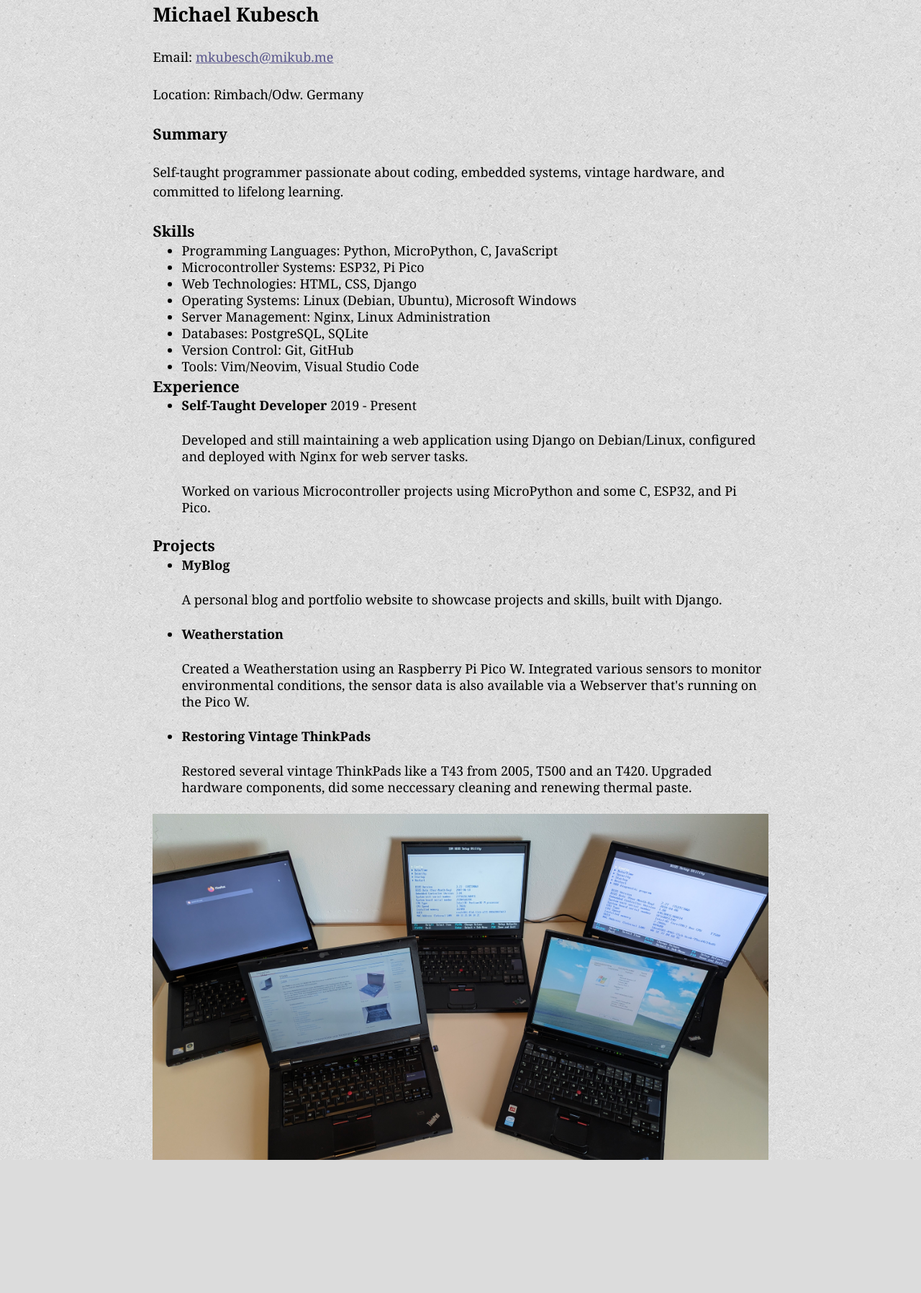
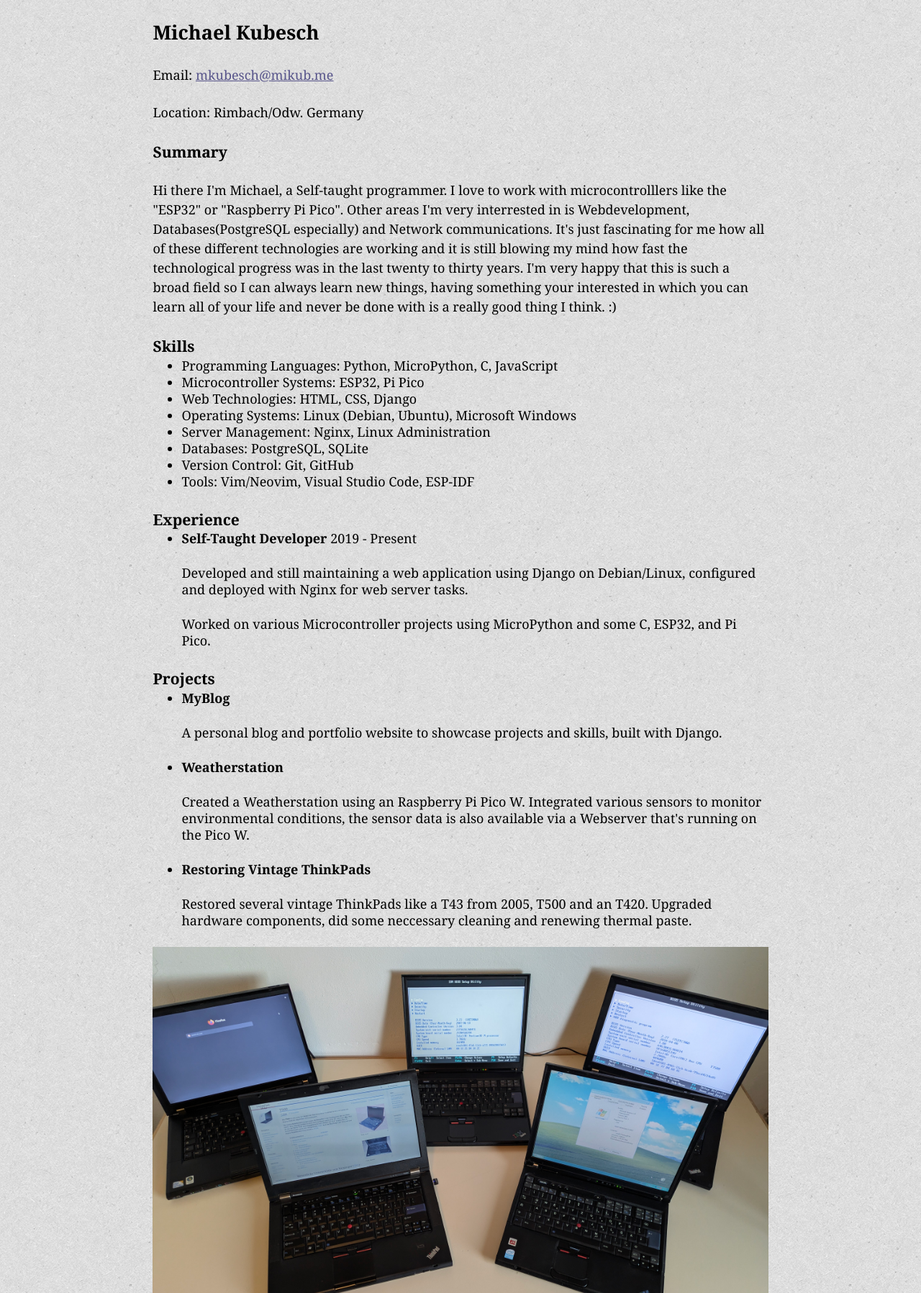
Before and after one commit to M-Kub/myblog, a Django app: template home/templates/home/about.html in a window 1280 px wide. Shown: the part 123-1920 px from the top of the page at 72% size. Before the commit the page ends 1735 px from the top, so only its background shows below. Run offline with Django 3.2, Linux system fonts and the light colour scheme; the template is opened without the code that fills it, so the values that code supplies are empty.

Commit message:
about me added

```diff
--- a/home/static/css/style.css
+++ b/home/static/css/style.css
@@ -51,7 +51,9 @@ pre, code {
 ul, li {
   line-height:calc(1.5rem - 1px)
 }
-
+ul {
+  margin-bottom: 25px;
+}
 #root, #__next {
   isolation: isolate;
 }
@@ -91,9 +93,8 @@ ul, li {
   vertical-align: middle;
   align-items: center;
 }
-.postList {
-  line-height:calc(1.2rem - 1px);
-  height: auto;
+.linkList {
+  margin: 10px;
 }
 a:link, a:visited {
   color: rgb(88, 85, 139);
--- a/home/templates/home/about.html
+++ b/home/templates/home/about.html
@@ -10,7 +10,14 @@
 	<p>Email: <a href="mailto:mkubesch@mikub.me">mkubesch@mikub.me</a></p>
 	<p>Location: Rimbach/Odw. Germany</p>
 	<h3>Summary</h3>
-	<p>Self-taught programmer passionate about coding, embedded systems, vintage hardware, and committed to lifelong learning.</p>
+	<p>
+		Hi there I'm Michael, a Self-taught programmer. I love to work with microcontrolllers like the "ESP32" or "Raspberry Pi Pico".
+		Other areas I'm very interrested in is Webdevelopment, Databases(PostgreSQL especially) and Network communications.
+		It's just fascinating for me how all of these different technologies are working and it is still blowing my mind how fast
+		the technological progress was in the last twenty to thirty years. I'm very happy that this is such a broad field so I can
+		always learn new things, having something your interested in which you can learn all of your life and never be done with
+		is a really good thing I think. :)
+	</p>
 	<h3>Skills</h3>
 	<ul>
 		<li>Programming Languages: Python, MicroPython, C, JavaScript</li>
@@ -20,34 +27,44 @@
 		<li>Server Management: Nginx, Linux Administration</li>
 		<li>Databases: PostgreSQL, SQLite</li>
 		<li>Version Control: Git, GitHub</li>
-		<li>Tools: Vim/Neovim, Visual Studio Code</li>
+		<li>Tools: Vim/Neovim, Visual Studio Code, ESP-IDF</li>
 	</ul>
 	<h3>Experience</h3>
 	<ul>
 		<li>
 			<strong>Self-Taught Developer</strong>
 			<span>2019 - Present</span>
-			<p>Developed and still maintaining a web application using Django on Debian/Linux,
-			configured and deployed with Nginx for web server tasks.</p>
-			<p>Worked on various Microcontroller projects using MicroPython and some C, ESP32, and Pi Pico.</p>
+			<p>
+				Developed and still maintaining a web application using Django on Debian/Linux,
+				configured and deployed with Nginx for web server tasks.
+			</p>
+			<p>
+				Worked on various Microcontroller projects using MicroPython and some C, ESP32, and Pi Pico.
+			</p>
 		</li>
 	</ul>
 	<h3>Projects</h3>
 	<ul>
 		<li>
 			<strong>MyBlog</strong>
-			<p>A personal blog and portfolio website to showcase projects and skills, built with Django.</p>
+			<p>
+				A personal blog and portfolio website to showcase projects and skills, built with Django.
+			</p>
 		</li>
 		<li>
 			<strong>Weatherstation</strong>
-			<p>Created a Weatherstation using an Raspberry Pi Pico W. Integrated various sensors
-			to monitor environmental conditions, the sensor data is also available via a Webserver that's running
-			on the Pico W.</p>
+			<p>
+				Created a Weatherstation using an Raspberry Pi Pico W. Integrated various sensors
+				to monitor environmental conditions, the sensor data is also available via a Webserver that's running
+				on the Pico W.
+			</p>
 		</li>
 		<li>
 			<strong>Restoring Vintage ThinkPads</strong>
-			<p>Restored several vintage ThinkPads like a T43 from 2005, T500 and an T420. Upgraded hardware components,
-				did some neccessary cleaning and renewing thermal paste. </p>
+			<p>
+				Restored several vintage ThinkPads like a T43 from 2005, T500 and an T420. Upgraded hardware components,
+				did some neccessary cleaning and renewing thermal paste.
+			</p>
 		</li>
 	</ul>
 	<img src="{% static 'images/thinkpadCollection.jpg' %}" alt="my thinkpad collection" />
```
Also changed, not shown: home/templates/home/post_list.html (+7 -5 lines).
